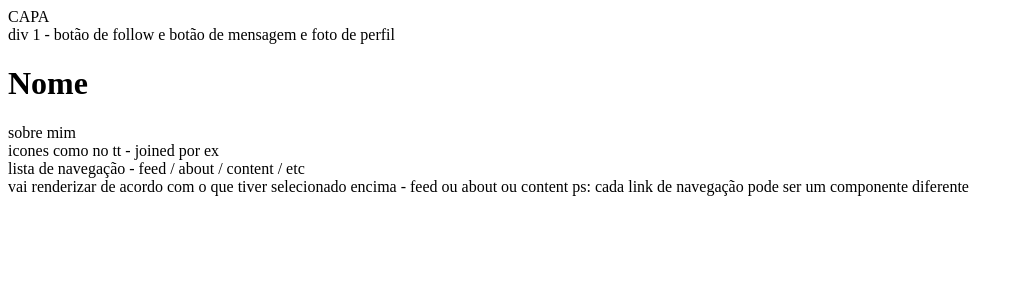
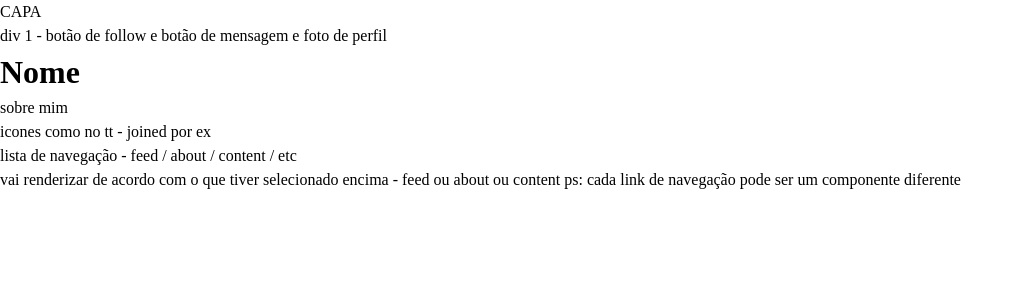
Before and after one commit to guido-marinho/guido-marinho.github.io, a React (Vite) app: page / in a window 1280 px wide. Shown: the top 300 px of the page, without its empty margins (0-1032 px from the left). Built offline with nearby package versions, Linux system fonts and the light colour scheme.

Commit message:
💄 feat: reset css

```diff
--- a/src/CSS/index.css
+++ b/src/CSS/index.css
@@ -1 +1,53 @@
 /* adicione variaveis para o css aqui */
+/*
+  1. Use a more-intuitive box-sizing model.
+*/
+*, *::before, *::after {
+  box-sizing: border-box;
+}
+/*
+  2. Remove default margin
+*/
+* {
+  margin: 0;
+}
+/*
+  3. Allow percentage-based heights in the application
+*/
+html, body {
+  height: 100%;
+}
+/*
+  Typographic tweaks!
+  4. Add accessible line-height
+  5. Improve text rendering
+*/
+body {
+  line-height: 1.5;
+  -webkit-font-smoothing: antialiased;
+}
+/*
+  6. Improve media defaults
+*/
+img, picture, video, canvas, svg {
+  display: block;
+  max-width: 100%;
+}
+/*
+  7. Remove built-in form typography styles
+*/
+input, button, textarea, select {
+  font: inherit;
+}
+/*
+  8. Avoid text overflows
+*/
+p, h1, h2, h3, h4, h5, h6 {
+  overflow-wrap: break-word;
+}
+/*
+  9. Create a root stacking context
+*/
+#root, #__next {
+  isolation: isolate;
+}
```
